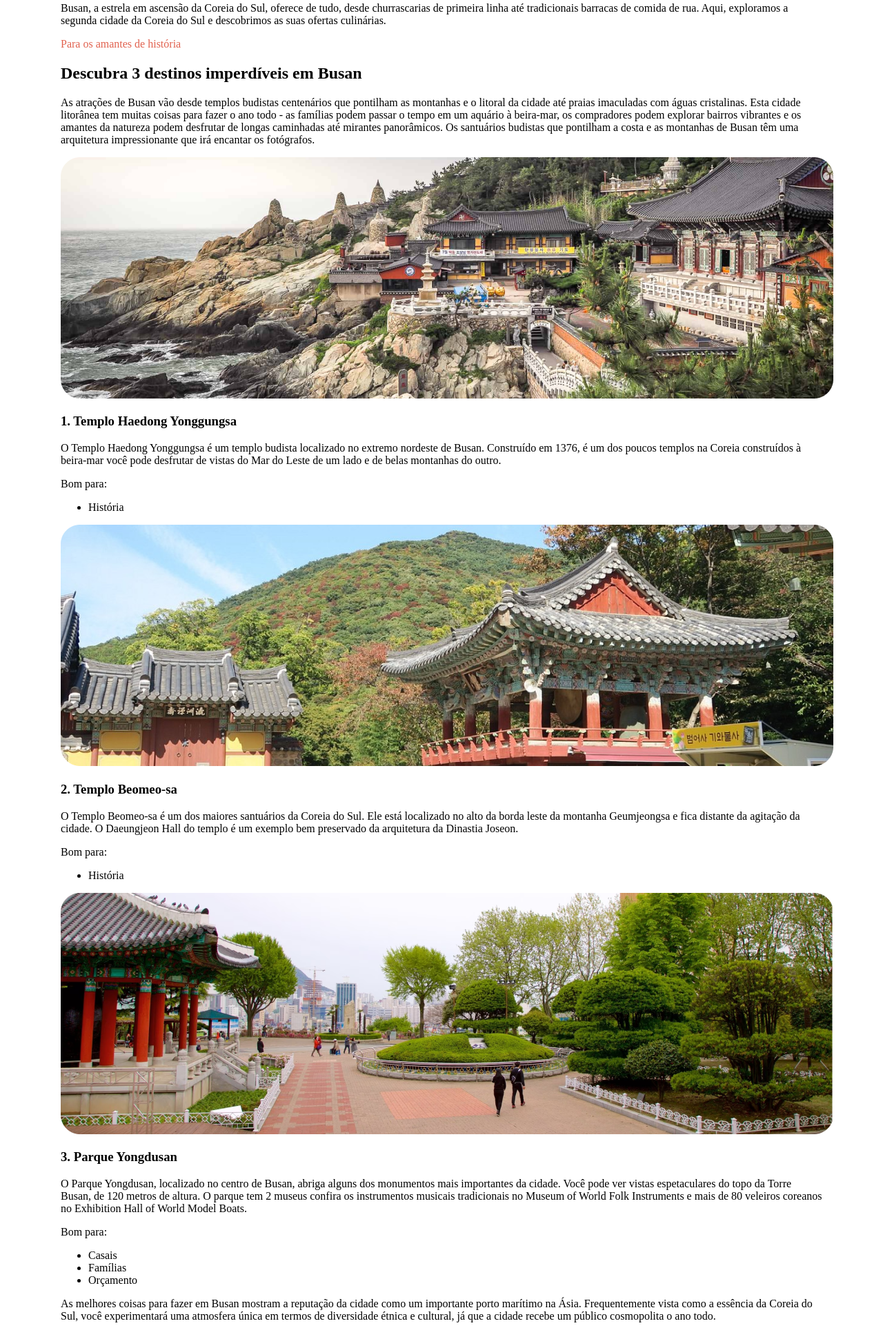
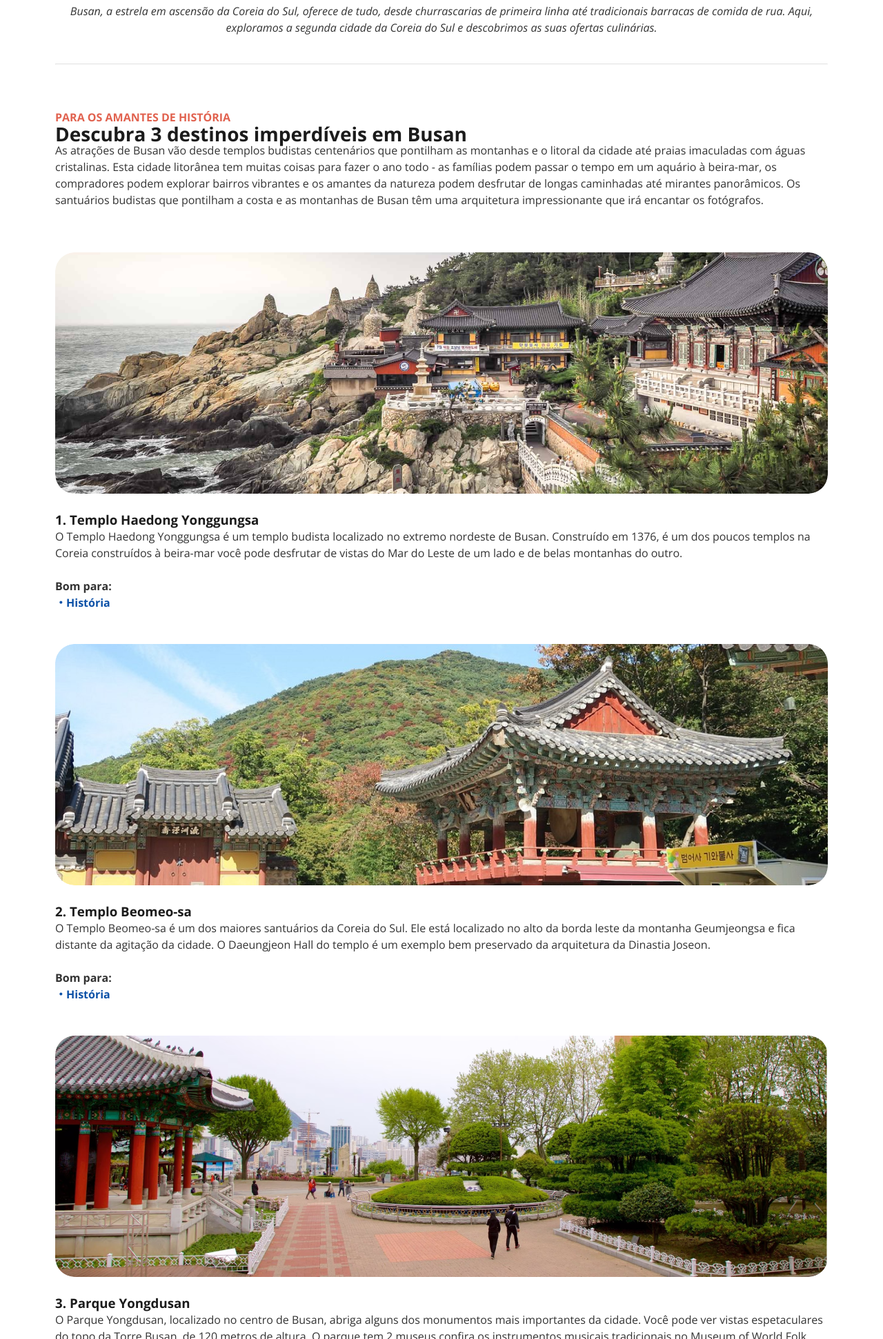
Before and after one commit to GustavoCardoso-io/site_turistico_busan, a plain HTML site: page index.html in a window 1280 px wide. Shown: the part 858-2800 px from the top of the page at 69% size. Drawn offline with nearby package versions, Linux system fonts and the light colour scheme; a web font is replaced by a local one.

Commit message:
Adição do css

```diff
--- a/index.html
+++ b/index.html
@@ -5,73 +5,101 @@
   <meta charset="UTF-8">
   <meta name="viewport" content="width=device-width, initial-scale=1.0">
   <title>Local Turistico</title>
+  <link rel="preconnect" href="https://fonts.googleapis.com">
+  <link rel="preconnect" href="https://fonts.gstatic.com" crossorigin>
+  <link
+    href="https://fonts.googleapis.com/css2?family=Alice&family=Open+Sans:ital,wght@0,300..800;1,300..800&display=swap"
+    rel="stylesheet">
   <link rel="stylesheet" href="style.css">
 </head>
 
 <body>
-    <section id="title">
-      <span id="headline">Sua próxima viagem:</span>
-      <h1>Conheça Busan</h1>
-    </section>
+  <div id="page">
+    <span id="headline"> <strong>Sua próxima viagem:</strong></span>
+    <h1>Conheça Busan</h1>
+
+
     <section id="description">
       <img src="assets/busan.jpg" alt="Busan">
       <p>
         Busan, a estrela em ascensão da Coreia do Sul, oferece de tudo, desde churrascarias de primeira linha até
-        tradicionais barracas de comida de rua. Aqui, exploramos a segunda cidade da Coreia do Sul e descobrimos as suas
+        tradicionais barracas de comida de rua. Aqui, exploramos a segunda cidade da Coreia do Sul e descobrimos as
+        suas
         ofertas culinárias.
       </p>
     </section>
-    <span id="divisor"></span>
+    <hr>
     <section id="title">
-      <span id="headline">Para os amantes de história</span>
+      <span id="headline"><strong>Para os amantes de história</strong></span>
       <h2>Descubra 3 destinos imperdíveis em Busan</h2>
       <p>As atrações de Busan vão desde templos budistas centenários que pontilham as montanhas e o litoral da cidade
-        até praias imaculadas com águas cristalinas. Esta cidade litorânea tem muitas coisas para fazer o ano todo - as
+        até praias imaculadas com águas cristalinas. Esta cidade litorânea tem muitas coisas para fazer o ano todo -
+        as
         famílias podem passar o tempo em um aquário à beira-mar, os compradores podem explorar bairros vibrantes e os
         amantes da natureza podem desfrutar de longas caminhadas até mirantes panorâmicos.
-        Os santuários budistas que pontilham a costa e as montanhas de Busan têm uma arquitetura impressionante que irá
+        Os santuários budistas que pontilham a costa e as montanhas de Busan têm uma arquitetura impressionante que
+        irá
         encantar os fotógrafos.</p>
     </section>
 
-    <section>
+    <section id="list">
       <img src="assets/yonggungsa.png" alt="Yonggungsa">
       <h3>1. Templo Haedong Yonggungsa</h3>
-      <p>O Templo Haedong Yonggungsa é um templo budista localizado no extremo nordeste de Busan. Construído em 1376, é
-        um dos poucos templos na Coreia construídos à beira-mar você pode desfrutar de vistas do Mar do Leste de um lado
+      <p>O Templo Haedong Yonggungsa é um templo budista localizado no extremo nordeste de Busan. Construído em 1376,
+        é
+        um dos poucos templos na Coreia construídos à beira-mar você pode desfrutar de vistas do Mar do Leste de um
+        lado
         e de belas montanhas do outro.
       </p>
-      Bom para:
-      <ul>
-        <li>História</li>
-      </ul>
+      <br>
+      <strong>
+        Bom para:<br>
+        <p class="blue">・História</p>
+      </strong>
     </section>
 
-    <section>
+    <section id="list">
       <img src="assets/Beomeo-sa.png" alt="Beomeo-sa">
       <h3>2. Templo Beomeo-sa</h3>
-      <p>O Templo Beomeo-sa é um dos maiores santuários da Coreia do Sul. Ele está localizado no alto da borda leste da montanha Geumjeongsa e fica distante da agitação da cidade. O Daeungjeon Hall do templo é um exemplo bem preservado da arquitetura da Dinastia Joseon.
+      <p>O Templo Beomeo-sa é um dos maiores santuários da Coreia do Sul. Ele está localizado no alto da borda leste
+        da
+        montanha Geumjeongsa e fica distante da agitação da cidade. O Daeungjeon Hall do templo é um exemplo bem
+        preservado da arquitetura da Dinastia Joseon.
       </p>
-      Bom para:
-      <ul>
-        <li>História</li>
-      </ul>
+      <br>
+      <strong>
+        Bom para: <br>
+        <p class="blue">・História</p>
+      </strong>
     </section>
 
-    <section>
+    <section id="list">
       <img src="assets/yongdusan.png" alt="Yongdusan">
       <h3>3. Parque Yongdusan</h3>
-      <p>O Parque Yongdusan, localizado no centro de Busan, abriga alguns dos monumentos mais importantes da cidade. Você pode ver vistas espetaculares do topo da Torre Busan, de 120 metros de altura. O parque tem 2 museus confira os instrumentos musicais tradicionais no Museum of World Folk Instruments e mais de 80 veleiros coreanos no Exhibition Hall of World Model Boats.
+      <p>O Parque Yongdusan, localizado no centro de Busan, abriga alguns dos monumentos mais importantes da cidade.
+        Você
+        pode ver vistas espetaculares do topo da Torre Busan, de 120 metros de altura. O parque tem 2 museus confira
+        os
+        instrumentos musicais tradicionais no Museum of World Folk Instruments e mais de 80 veleiros coreanos no
+        Exhibition Hall of World Model Boats.
+      </p>
+      <br>
+      <strong>
+        Bom para: <br>
+        <p class="purple">. Casais</p>
+        <p class="pink">. Famílias</p>
+        <p class="orange">. Orçamento</p>
+      </strong>
+    </section>
+    <hr>
 
-      </p>
-      Bom para:
-      <ul>
-        <li>Casais</li>
-        <li>Famílias</li>
-        <li>Orçamento</li>
-      </ul>
-    </section>
-    <span id="divisor"></span>
-    <p id="description">As melhores coisas para fazer em Busan mostram a reputação da cidade como um importante porto marítimo na Ásia. Frequentemente vista como a essência da Coreia do Sul, você experimentará uma atmosfera única em termos de diversidade étnica e cultural, já que a cidade recebe um público cosmopolita o ano todo.</p>
+    <p id="description">As melhores coisas para fazer em Busan mostram a reputação da cidade como um importante porto
+      marítimo na Ásia. Frequentemente vista como a essência da Coreia do Sul, você experimentará uma atmosfera única
+      em
+      termos de diversidade étnica e cultural, já que a cidade recebe um público cosmopolita o ano todo.</p>
+
+    <footer> Feito com ? Rockseat</footer>
+  </div>
 </body>
 
 </html>
--- a/style.css
+++ b/style.css
@@ -1,8 +1,118 @@
+*{
+  margin: 0;
+  padding: 0;
+}
+
+:root{
+  font-family: "Open Sans", "serif";
+  line-height:150%;
+  color: #333333 ;
+}
+
 body{
-  padding: 88px 80px 137px;
+  justify-items: center;
+}
+
+#page{
+  box-sizing: border-box;
+  width: 1280px;
+  padding: 88px 80px 130px;
   background-color: white;
+  align-items: center;
+}
+
+h1{
+  font-size: 36px;
+}
+
+h2{
+  font-size: 32px;
+}
+
+h2{
+  font-size: 28px;
+}
+
+p{
+  font-size: 16px;
+}
+
+h1, h2 , h3 {
+  color: #1B1B1B;
+}
+
+h3{
+  text-size-adjust: 28px ;
+}
+
+img{
+  border-radius: 28px;
+}
+
+body{
+  background-color: #333333;
 }
 
 #headline{
   color: #E1624F;
+  margin-bottom: 8px;
+  font-size: 16px;
+  text-transform: uppercase;
 }
+
+#title{
+  margin-top: 64px;
+  margin-bottom: 64px;
+}
+
+#description{
+  font-style: italic;
+  text-align: center;
+  font-size: 16px;
+}
+section#description img{
+  margin-top: 40px;
+}
+
+ section#description p{
+  margin-top: 20px;
+  margin-bottom: 40px
+}
+section#list img{
+ margin-bottom: 20px;
+}
+
+section + section{
+  margin-bottom: 48px;
+}
+
+hr{
+  border-color: #D9D9D9;
+  opacity: 20%;
+}
+
+hr + p {
+  margin-top: 40px;
+}
+
+.blue{
+  color:#0C51A7 ;
+}
+
+.purple{
+ color: #591B98;
+}
+
+.pink{
+  color: #E5245E;
+}
+
+.orange{
+  color: #E95E10;
+}
+
+footer{
+   margin-top: 48px;
+   text-align: center;
+   margin-bottom: 48px;
+}
```
